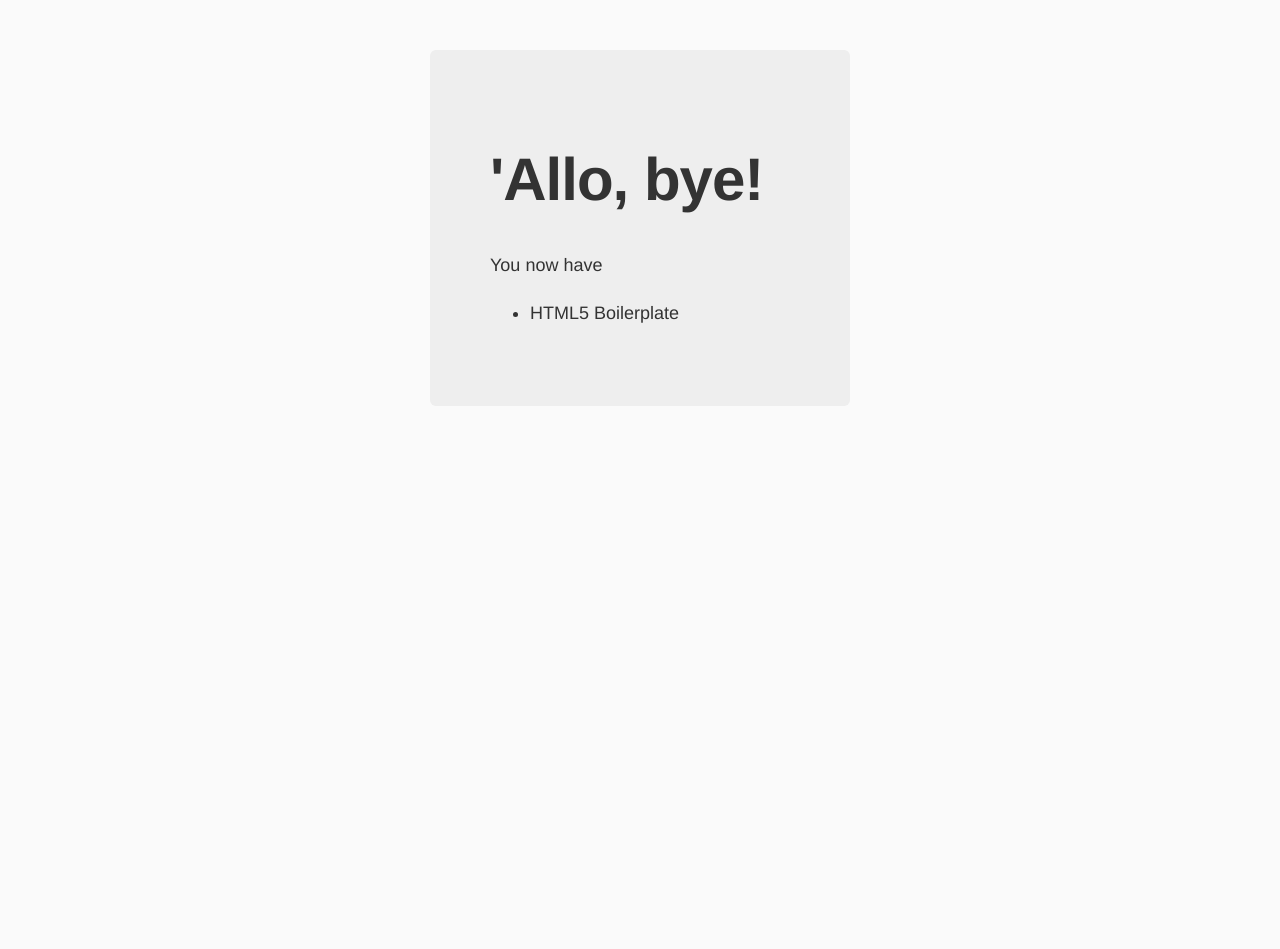
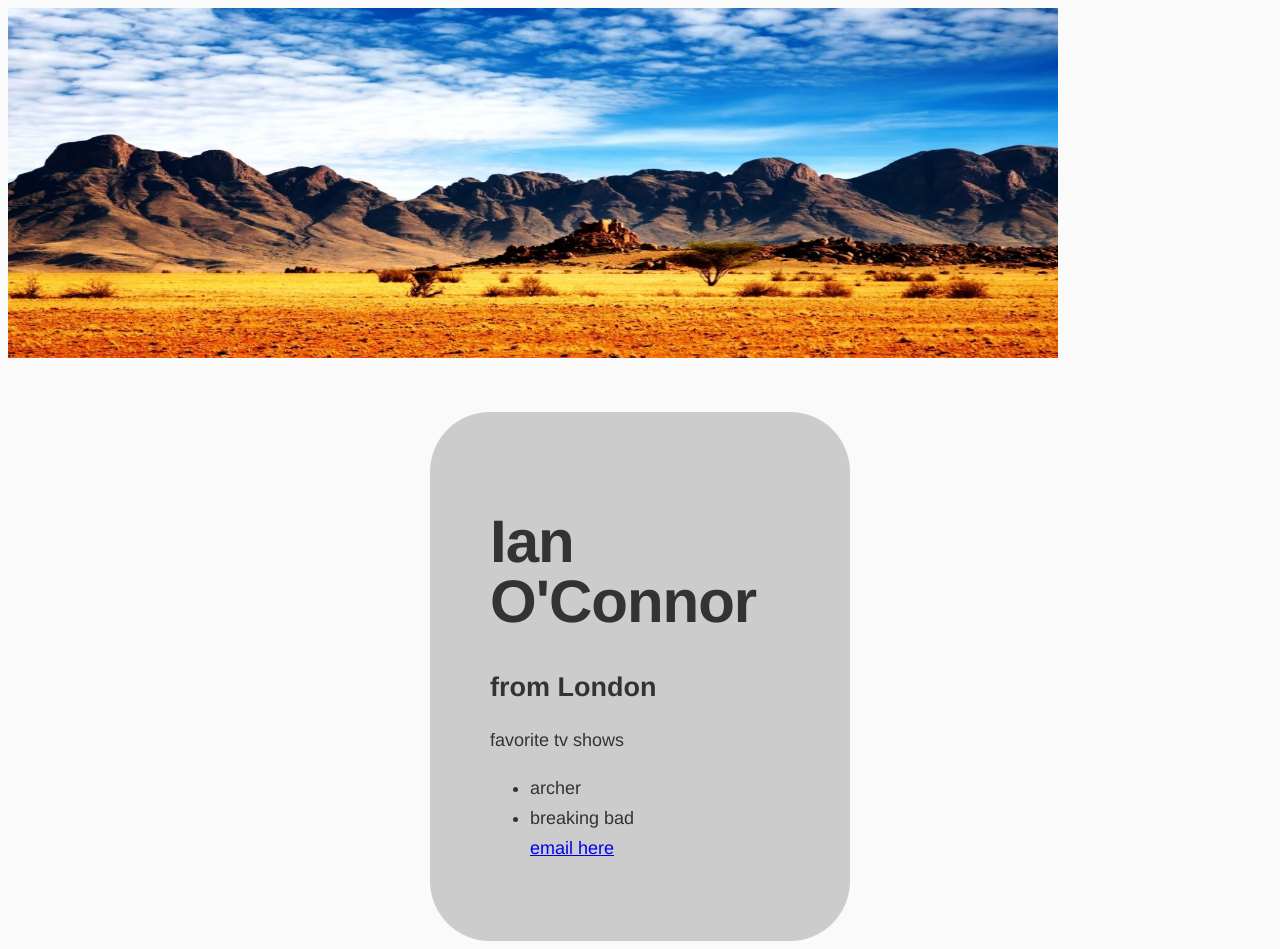
Before and after one commit to Xenos54/ipwoconnor_profile, a website: page app/index.html in a window 1280 px wide. Before the commit the page ends 800 px from the top, so only its background shows below. Drawn offline with nearby package versions, Linux system fonts and the light colour scheme; files that its build step writes are made by us from their sources.

Commit message:
update readme.md

```diff
--- a/app/index.html
+++ b/app/index.html
@@ -1,43 +1,26 @@
 <!doctype html>
-<!--[if lt IE 7]>      <html class="no-js lt-ie9 lt-ie8 lt-ie7"> <![endif]-->
-<!--[if IE 7]>         <html class="no-js lt-ie9 lt-ie8"> <![endif]-->
-<!--[if IE 8]>         <html class="no-js lt-ie9"> <![endif]-->
-<!--[if gt IE 8]><!--> <html class="no-js"> <!--<![endif]-->
+<html class="no-js"> <!--<![endif]-->
     <head>
         <meta charset="utf-8">
         <meta http-equiv="X-UA-Compatible" content="IE=edge">
         <title>ga_ian</title>
         <meta name="description" content="">
         <meta name="viewport" content="width=device-width">
-        <!-- Place favicon.ico and apple-touch-icon.png in the root directory -->
-        <!-- build:css(.tmp) styles/main.css -->
         <link rel="stylesheet" href="styles/main.css">
-        <!-- endbuild -->
+        <img src="UNGA.jpeg" width ="1050" height="350">
     </head>
     <body>
-        <!--[if lt IE 10]>
-            <p class="browsehappy">You are using an <strong>outdated</strong> browser. Please <a href="http://browsehappy.com/">upgrade your browser</a> to improve your experience.</p>
-        <![endif]-->
+        <div class="hero-unit">
+          <h1>Ian O'Connor</h1>
+            <h2>from London</h2>
+          <p>favorite tv shows</p>
+          <ul>
+            <li>archer</li>
+            <li>breaking bad</li>
+            <a href="mailto:ipwoconnor@gmail.com">email here</a>
 
-
-        <div class="hero-unit">
-          <h1>'Allo, bye!</h1>
-          <p>You now have</p>
-          <ul>
-            <li>HTML5 Boilerplate</li>
-
-
-          </ul>
         </div>
-
-
-        <!-- build:js scripts/vendor.js -->
-        <!-- bower:js -->
         <script src="bower_components/jquery/jquery.js"></script>
-        <!-- endbower -->
-        <!-- endbuild -->
-
-        <!-- Google Analytics: change UA-XXXXX-X to be your site's ID. -->
         <script>
             (function(b,o,i,l,e,r){b.GoogleAnalyticsObject=l;b[l]||(b[l]=
             function(){(b[l].q=b[l].q||[]).push(arguments)});b[l].l=+new Date;
@@ -46,9 +29,6 @@
             r.parentNode.insertBefore(e,r)}(window,document,'script','ga'));
             ga('create','UA-XXXXX-X');ga('send','pageview');
         </script>
-
-        <!-- build:js scripts/main.js -->
         <script src="scripts/main.js"></script>
-        <!-- endbuild -->
 </body>
 </html>
--- a/app/styles/main.css
+++ b/app/styles/main.css
@@ -10,8 +10,8 @@ body {
     font-size: 18px;
     font-weight: 200;
     line-height: 30px;
-    background-color: #eee;
-    border-radius: 6px;
+    background-color: #ccc;
+    border-radius: 60px;
     padding: 60px;
 }
 
```
Also changed, not shown: README.md, app/UNGA.jpeg (added), app/images/UNGA.jpeg (added), dist/images/UNGA.jpeg (added), dist/index.html, 5 other files.
